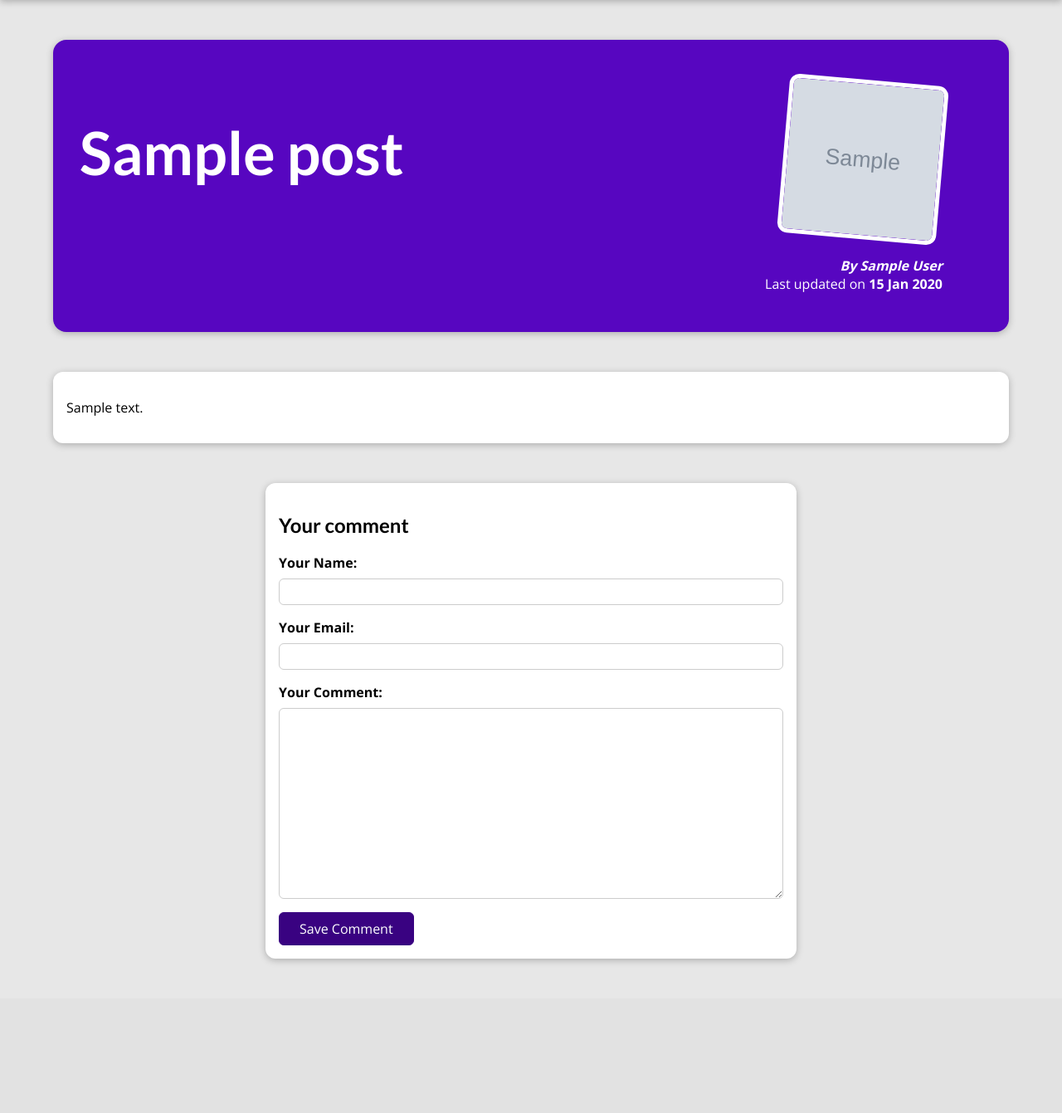
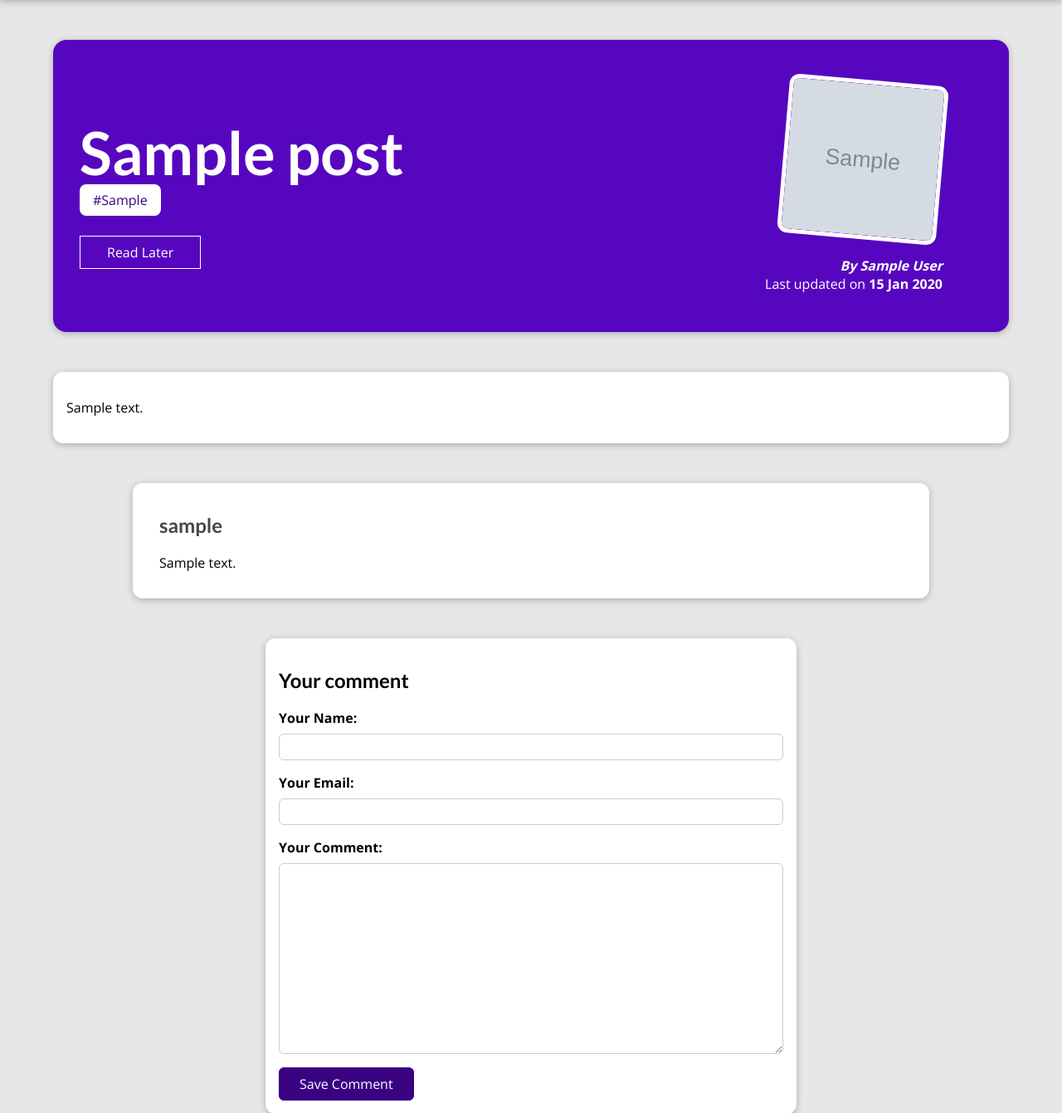
Before and after one commit to Karalevich/django_blog, a Django app: a page that uses blog/templates/post-detail.html in a window 1280 px wide. Shown: the part 80-1421 px from the top of the page at 83% size. Before the commit the page ends 1239 px from the top, so only its background shows below. Run offline with Django 5.2, Linux system fonts and the light colour scheme; tables that the repository leaves empty hold one stand-in row (values such as "Sample post"); grey boxes marked "Sample" are stand-in pictures.

Commit message:
add styles

```diff
--- a/blog/admin.py
+++ b/blog/admin.py
@@ -9,7 +9,10 @@ class PostAdmin(admin.ModelAdmin):
     list_display = ('title', 'author', 'date')
     prepopulated_fields = {'slug': ('title',)}
 
+class CommentAdmin(admin.ModelAdmin):
+    list_display = ('user_name', 'post')
+
 admin.site.register(Post, PostAdmin)
 admin.site.register(Author)
 admin.site.register(Tag)
-admin.site.register(Comment)
+admin.site.register(Comment, CommentAdmin)
--- a/blog/models.py
+++ b/blog/models.py
@@ -30,6 +30,12 @@ class Post(models.Model):
     author = models.ForeignKey(Author, null=True, on_delete=models.SET_NULL, related_name='posts')
     tags = models.ManyToManyField(Tag)
 
+    def full_name(self):
+        return f'{self.title} {self.date}'
+
+    def __str__(self) -> str:
+        return self.full_name()
+
 class Comment(models.Model):
     user_name = models.CharField(max_length=120)
     user_email = models.EmailField()
--- a/blog/static/blog/post-detail.css
+++ b/blog/static/blog/post-detail.css
@@ -1,3 +1,4 @@
+
 body {
   background-color: #e7e7e7;
 }
@@ -22,6 +23,7 @@ body {
 #summary h2 {
   color: white;
   font-size: 4.5rem;
+  margin-bottom: 0.25rem;
 }
 
 #summary article {
@@ -56,6 +58,25 @@ body {
   font-weight: bold;
 }
 
+#read-later {
+  margin: 2rem 0;
+}
+
+#read-later button {
+  background-color: transparent;
+  border: 1px solid white;
+  padding: 0.5rem 2rem;
+  font: inherit;
+  color: white;
+  cursor: pointer;
+}
+
+#read-later button:hover,
+#read-later button:active {
+  background-color: white;
+  color: #390281;
+}
+
 main {
   width: 90%;
   max-width: 90rem;
@@ -68,7 +89,7 @@ body {
 
 .tag {
   background-color: white;
-    color:#390281;
+  color: #390281;
   padding: 0.5rem 1rem;
   border-radius: 8px;
 }
--- a/blog/templates/post-detail.html
+++ b/blog/templates/post-detail.html
@@ -10,11 +10,28 @@
 {% endblock %}
 
 {% block content %}
+{% if comment_form.errors %}
+  <div id="alert">
+    <h2>Saving the comment failed!</h2>
+    <p>Please check the comment form below</p>
+    <a href="#comment-form">Fix</a>
+  </div>
+
+{% endif %}
+
 <section id="summary">
   <h2>{{ post.title }}</h2>
     {% for tag in tags %}
     <span class="tag"> #{{ tag.caption }} </span>
     {% endfor %}
+    <div id="read-later">
+      <form action="{% url "read-later" %}" method="POST">
+        {% csrf_token %}
+        <input type='hidden' calue="{{ post.id }}" name="post_id"/>
+        <button>Read Later</button>
+      </form>
+
+    </div>
   <article>
     <img src="{{ post.image.url}}" alt="{{ post.title }}" />
     <address>By <a href="mailto:{{post.author.email_address}}">{{ post.author }}</a></address>
@@ -26,12 +43,23 @@
   {{ post.content|linebreaks}}
 </main>
 
+<section id="comments">
+  <ul>
+    {% for comment in comments%}
+    <li>
+      <h2>{{ comment.user_name}}</h2>
+      <p>{{ comment.text|linebreaks}}
+    </li>
+    {% endfor %}
+  </ul>
+</section>
+
 <section id='comment-form'>
   <h2>Your comment</h2>
   <form action="{% url 'post-detail-page' post.slug  %}" method='POST'>
     {% csrf_token %}
     {% for form_field in comment_form  %}
-      <div class='form-control'>
+      <div class="form-control {% if form_field.errors %}invalid{% endif %}">
         {{form_field.label_tag}}
         {{form_field}}
         {{form_field.errors}}
--- a/blog/urls.py
+++ b/blog/urls.py
@@ -6,5 +6,6 @@ from . import views
 urlpatterns = [
     path("", views.StartingPageView.as_view(), name="starting-page"),
     path("posts", views.AllPostsView.as_view(), name="posts-page"),
-    path("posts/<slug:slug>", views.SinglePostView.as_view(), name="post-detail-page")
+    path("posts/<slug:slug>", views.SinglePostView.as_view(), name="post-detail-page"),
+    path("read-later", views.ReadLaterView.as_view(), name="read-later")
 ]
--- a/blog/views.py
+++ b/blog/views.py
@@ -36,8 +36,9 @@ class SinglePostView(View):
         post = Post.objects.get(slug=slug)
         context = {
             'post': post,
-            'post_tags': post.tags.all(),
-            'comment_form': CommentForm()
+            'tags': post.tags.all(),
+            'comment_form': CommentForm(),
+            'comments': post.comments.all().order_by("-id")
         }
         return render(request, 'post-detail.html', context)
 
@@ -53,7 +54,13 @@ class SinglePostView(View):
 
         context = {
             'post': post,
-            'post_tags': post.tags.all(),
-            'comment_form': comment_form
+            'tags': post.tags.all(),
+            'comment_form': comment_form,
+            'comments': post.comments.all().order_by("-id")
         }
-        return render(request, 'post-detail.html', sontext)
+        return render(request, 'post-detail.html', context)
+
+
+class ReadLaterView(View):
+    def post(self, request):
+        pass
```
Lines whose indentation alone changed are shown as unchanged.
